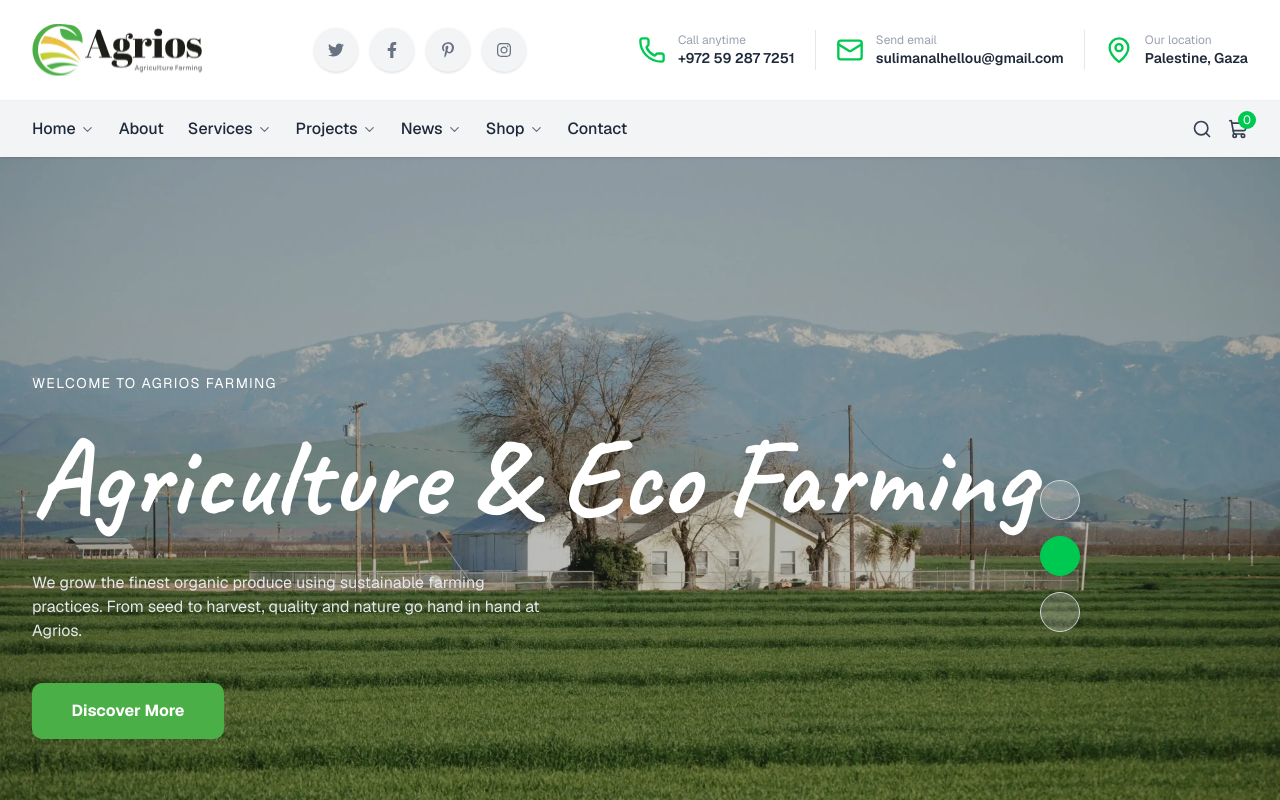
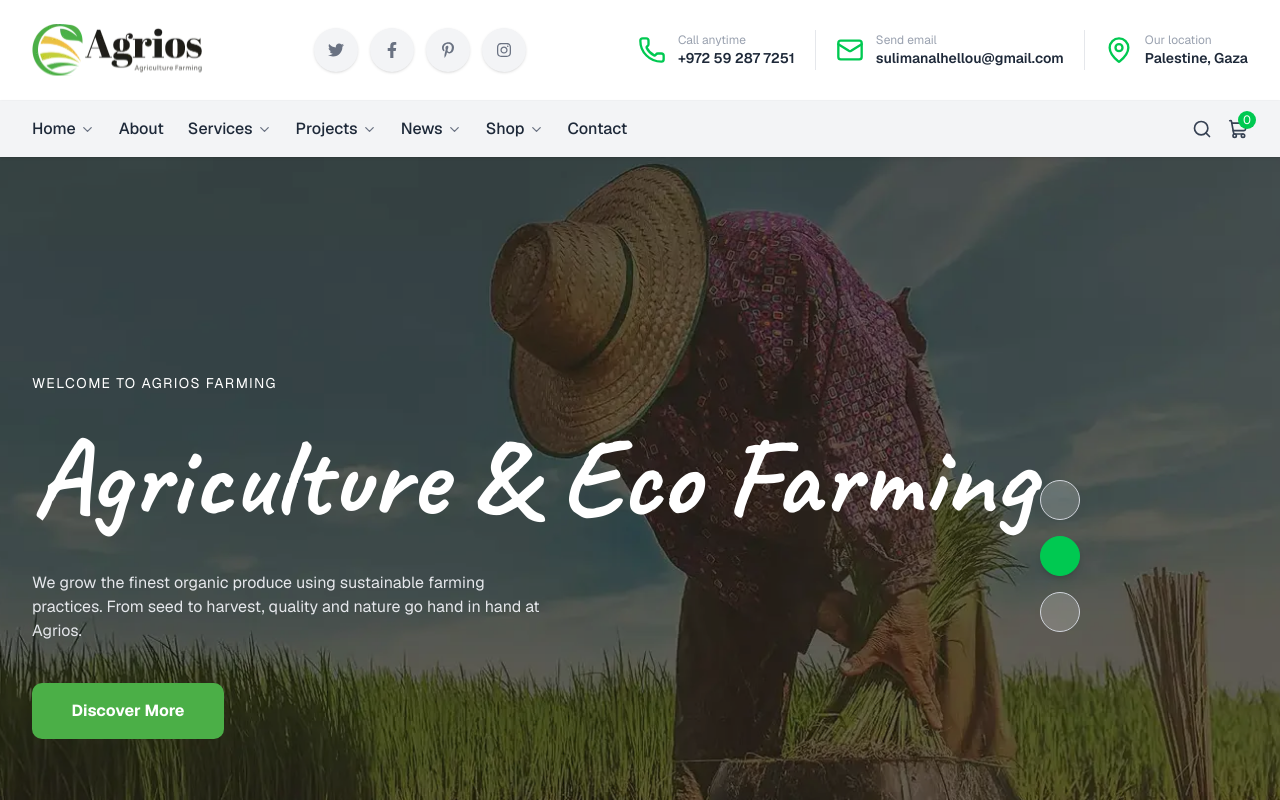
Before and after one commit to Suliman-Al-Helou/Agrios, a Next.js app: page / in a window 1280 px wide. Shown: the top 800 px of the page. Built offline with nearby package versions, Linux system fonts and the light colour scheme.

Commit message:
Update Hero constants for agriculture and eco farming

```diff
--- a/src/constants/home/Hero.ts
+++ b/src/constants/home/Hero.ts
@@ -7,12 +7,12 @@ export type HeroSlide = {
 export const HERO_SLIDES: HeroSlide[] = [
   {
     id: 1,
-    image: "/images/home/hero/h1.webp",
+    image: "/images/home/hero/h2.webp",
     alt: "Agriculture and Eco Farming - slide 1",
   },
   {
     id: 2,
-    image: "/images/home/hero/h2.webp",
+    image: "/images/home/hero/h1.webp",
     alt: "Agriculture and Eco Farming - slide 2",
   },
   {
```
